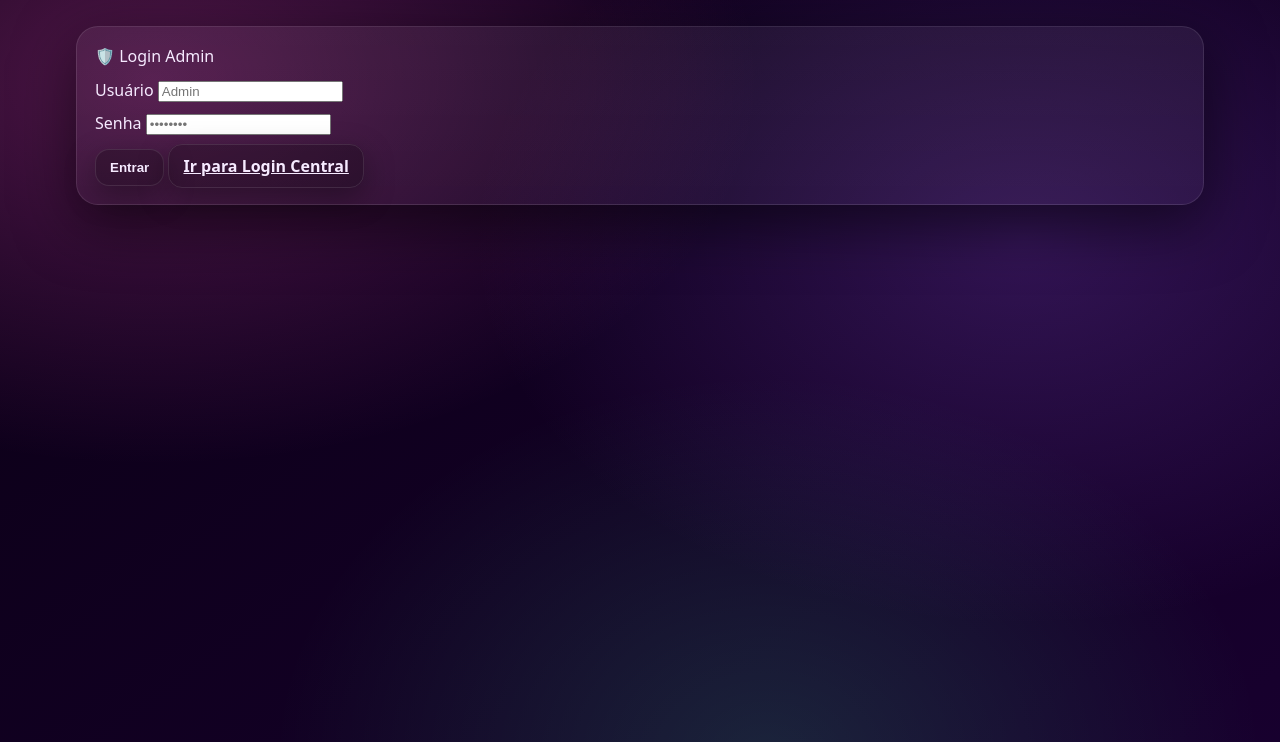
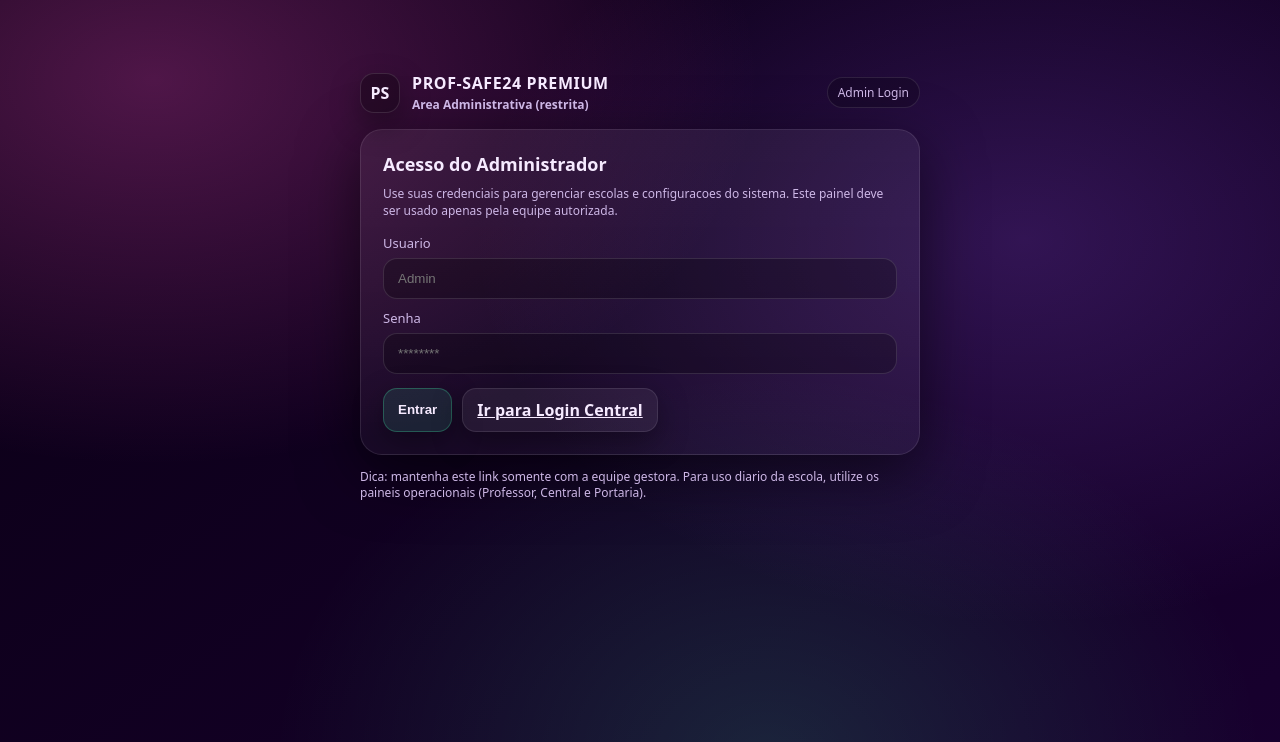
Before and after one commit to salveci2022/prof-safe24-premium-secure, a Flask app: page /admin/login in a window 1280 px wide. Shown: the top 742 px of the page. Run offline with Flask 3, Linux system fonts and the light colour scheme.

Commit message:
add arquivos no repo

```diff
--- a/templates/login_admin.html
+++ b/templates/login_admin.html
@@ -5,34 +5,61 @@
   <meta name="viewport" content="width=device-width, initial-scale=1" />
   <title>Login Admin - PROF-SAFE24</title>
   <link rel="stylesheet" href="{{ url_for('static', filename='style.css') }}">
+  <style>
+    /* Local tweaks only for Admin Login (does not affect other pages) */
+    .auth-wrap{max-width:560px;margin:0 auto;padding-top:46px}
+    .auth-top{display:flex;align-items:center;justify-content:space-between;gap:12px;margin-bottom:16px}
+    .auth-brand{display:flex;align-items:center;gap:12px}
+    .auth-mark{width:40px;height:40px;border-radius:14px;display:flex;align-items:center;justify-content:center;background:rgba(0,0,0,.30);border:1px solid rgba(255,255,255,.12);box-shadow:0 12px 30px rgba(0,0,0,.35);font-weight:900}
+    .auth-title{display:flex;flex-direction:column;gap:2px}
+    .auth-title b{letter-spacing:.6px}
+    .auth-sub{font-size:12px;color:var(--muted);font-weight:700}
+    .auth-card{padding:22px}
+    .alert{margin-top:10px;padding:10px 12px;border-radius:14px;background:rgba(255,0,80,.10);border:1px solid rgba(255,0,80,.25)}
+    .auth-actions{display:flex;gap:10px;flex-wrap:wrap;margin-top:14px}
+    .btn.primary{background:rgba(65,255,176,.10);border-color:rgba(65,255,176,.25)}
+    .small-note{font-size:12px;color:var(--muted);margin-top:10px;line-height:1.4}
+  </style>
 </head>
 <body>
   <div class="container">
-    <div class="card">
-      <div class="header">
-        <div class="title">🛡️ Login Admin</div>
+    <div class="auth-wrap">
+      <div class="auth-top">
+        <div class="auth-brand">
+          <div class="auth-mark">PS</div>
+          <div class="auth-title">
+            <b>PROF-SAFE24 PREMIUM</b>
+            <div class="auth-sub">Area Administrativa (restrita)</div>
+          </div>
+        </div>
+        <div class="badge">Admin Login</div>
       </div>
 
-      {% if error %}
-        <div style="margin-top:10px;padding:10px;border-radius:10px;background:rgba(255,0,0,.08);border:1px solid rgba(255,0,0,.25)">
-          {{ error }}
-        </div>
-      {% endif %}
+      <div class="card auth-card">
+        <h2 style="margin:0">Acesso do Administrador</h2>
+        <div class="small-note">Use suas credenciais para gerenciar escolas e configuracoes do sistema. Este painel deve ser usado apenas pela equipe autorizada.</div>
 
-      <form method="post" style="margin-top:12px">
-        <div class="field">
-          <label>Usuário</label>
-          <input name="usuario" placeholder="Admin" autocomplete="username" />
-        </div>
-        <div class="field" style="margin-top:10px">
-          <label>Senha</label>
-          <input name="senha" type="password" placeholder="••••••••" autocomplete="current-password" />
-        </div>
-        <div class="row" style="gap:10px;margin-top:14px;flex-wrap:wrap">
-          <button class="btn" type="submit">Entrar</button>
-          <a class="btn" href="/panel/login">Ir para Login Central</a>
-        </div>
-      </form>
+        {% if error %}
+          <div class="alert">{{ error }}</div>
+        {% endif %}
+
+        <form method="post" style="margin-top:14px">
+          <div class="label">Usuario</div>
+          <input class="input" name="usuario" placeholder="Admin" autocomplete="username" />
+
+          <div class="label" style="margin-top:10px">Senha</div>
+          <input class="input" name="senha" type="password" placeholder="********" autocomplete="current-password" />
+
+          <div class="auth-actions">
+            <button class="btn primary" type="submit">Entrar</button>
+            <a class="btn ghost" href="/panel/login">Ir para Login Central</a>
+          </div>
+        </form>
+      </div>
+
+      <div class="small-note" style="margin-top:14px">
+        Dica: mantenha este link somente com a equipe gestora. Para uso diario da escola, utilize os paineis operacionais (Professor, Central e Portaria).
+      </div>
     </div>
   </div>
 </body>
```
